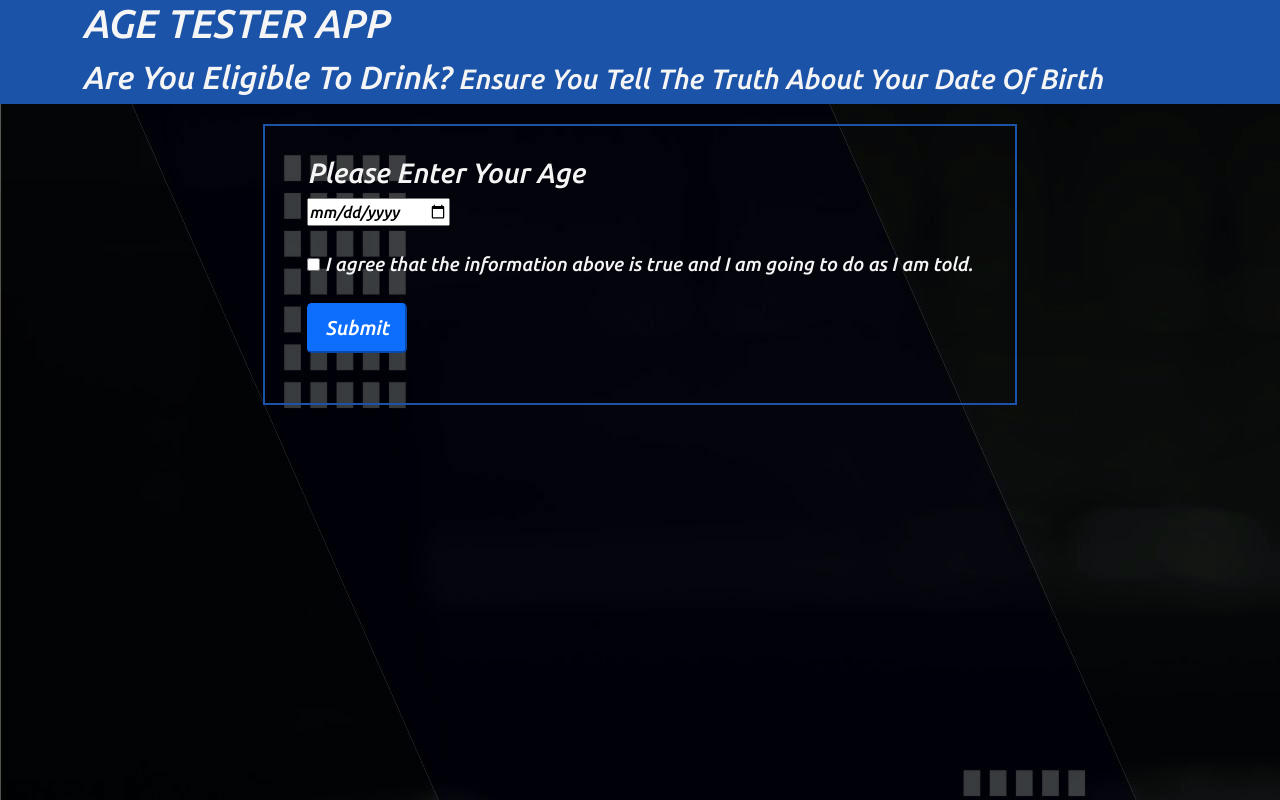
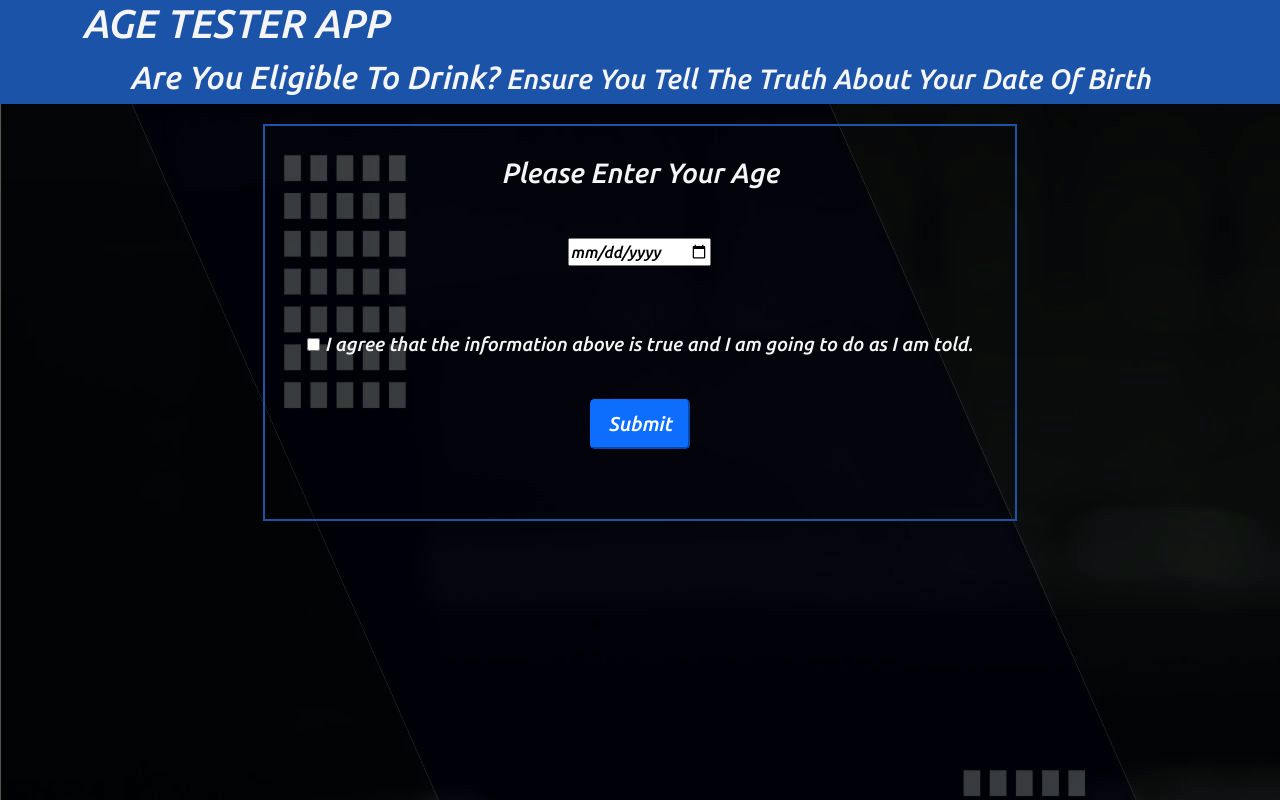
Before and after one commit to Remilekun-Odegbami/age-tester-, a plain HTML site: page index.html in a window 1280 px wide. Drawn offline with nearby package versions, Linux system fonts and the light colour scheme.

Commit message:
aligned button and inout to center

```diff
--- a/style.css
+++ b/style.css
@@ -27,7 +27,7 @@ h1{
 
 h2, h3{
     text-transform: capitalize;
-    /* text-align: center; */
+    text-align: center;
 }
 
 .main .form-section {
@@ -44,6 +44,12 @@ h2, h3{
 .main label {
     font-size: 1.2em;
 }
+
+#date, .submit{
+    margin: 40px auto;
+    display: block;
+}
+
 
 .output{
     margin-top: 20px;
```
